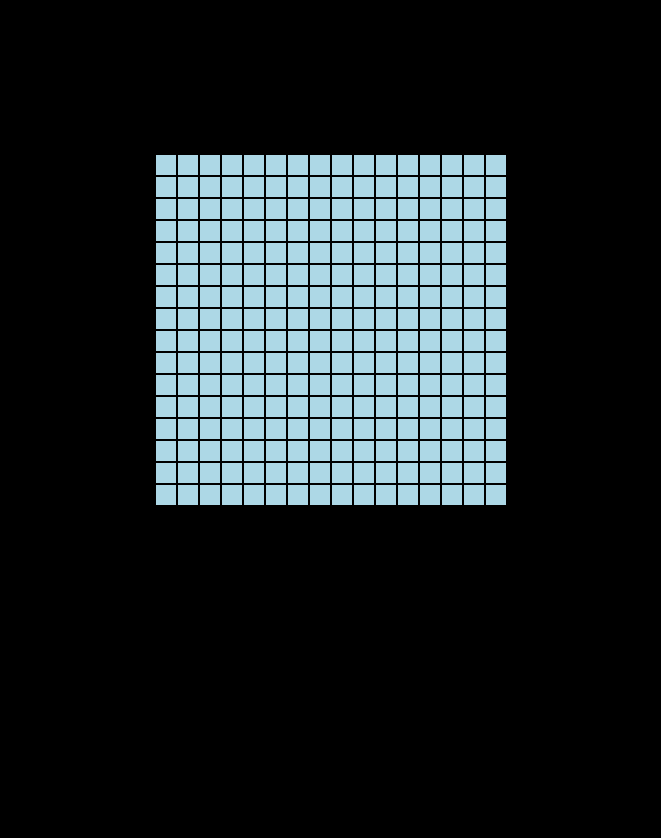
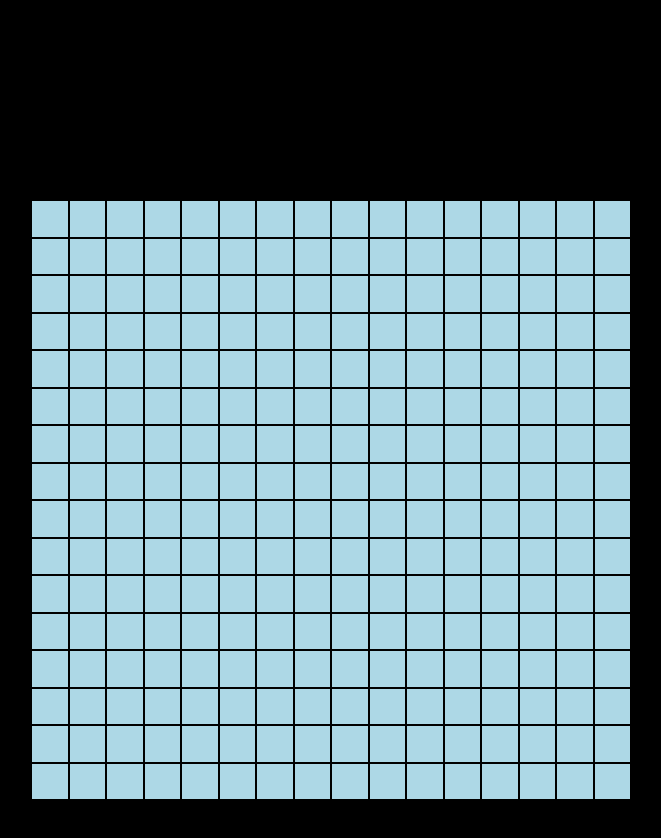
Before and after one commit to anuragv668/etch-a-sketch, a plain HTML site: page index.html in a window 1280 px wide. Shown: the whole page, without its empty margins (309-970 px from the left). Before the commit the page ends 800 px from the top, so only its background shows below. Drawn offline with Linux system fonts and the light colour scheme.

Commit message:
reworked the grid

```diff
--- a/style.css
+++ b/style.css
@@ -8,22 +8,24 @@ body {
   display: flex;
   justify-content: center;
   align-items: center;
-  height: 660px;
+  height: 1000px;
   background-color: black;
 }
 
 .container {
   display: flex;
+  height: 600px;
+  width: 600px;
 }
 
 .row {
   display: flex;
   flex-direction: column;
+  flex-grow: 1;
 }
 
 .square {
-  height: 20px;
-  width: 20px;
   background-color: lightblue;
   border: 1px solid #000;
+  flex-grow: 1;
 }
```
